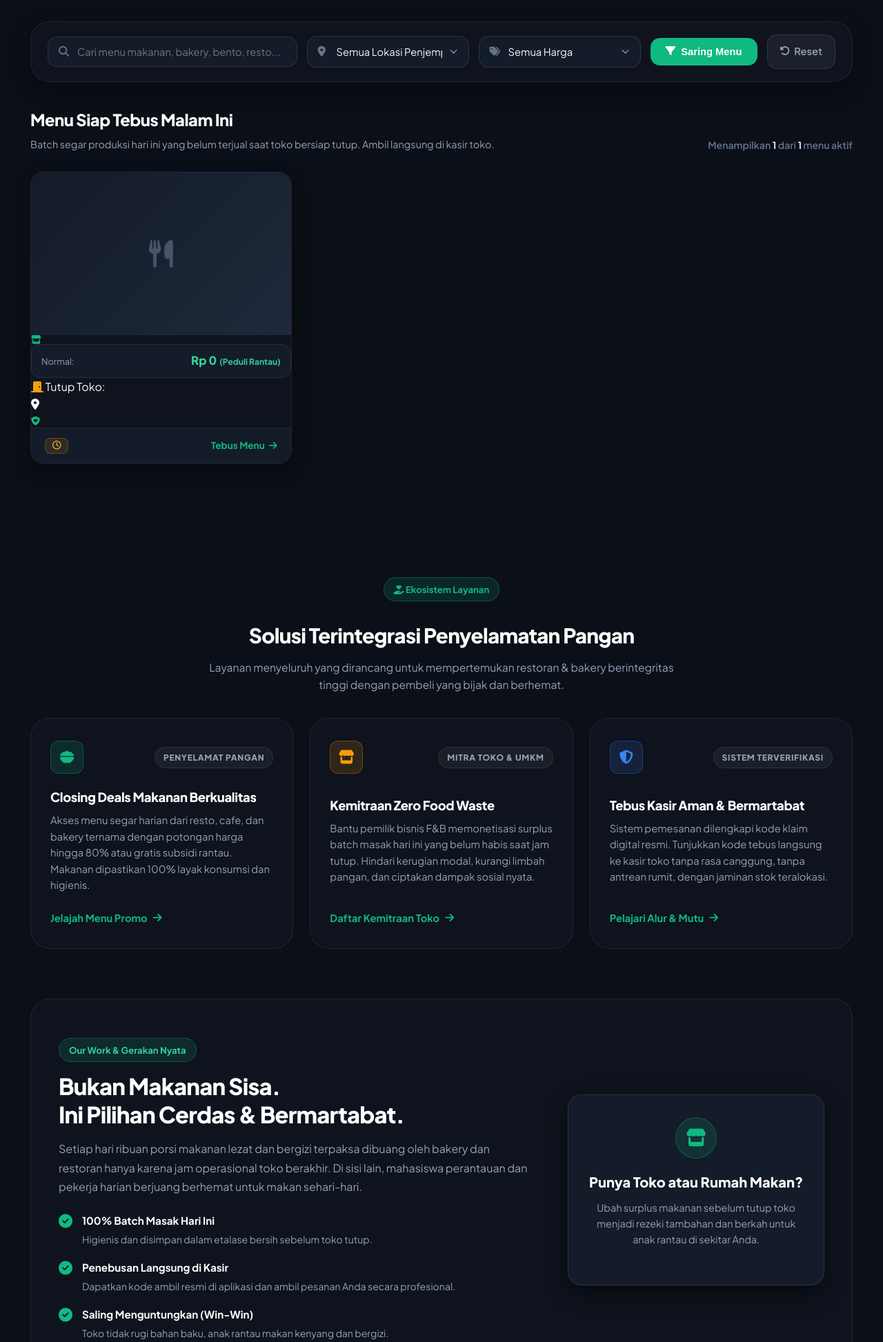
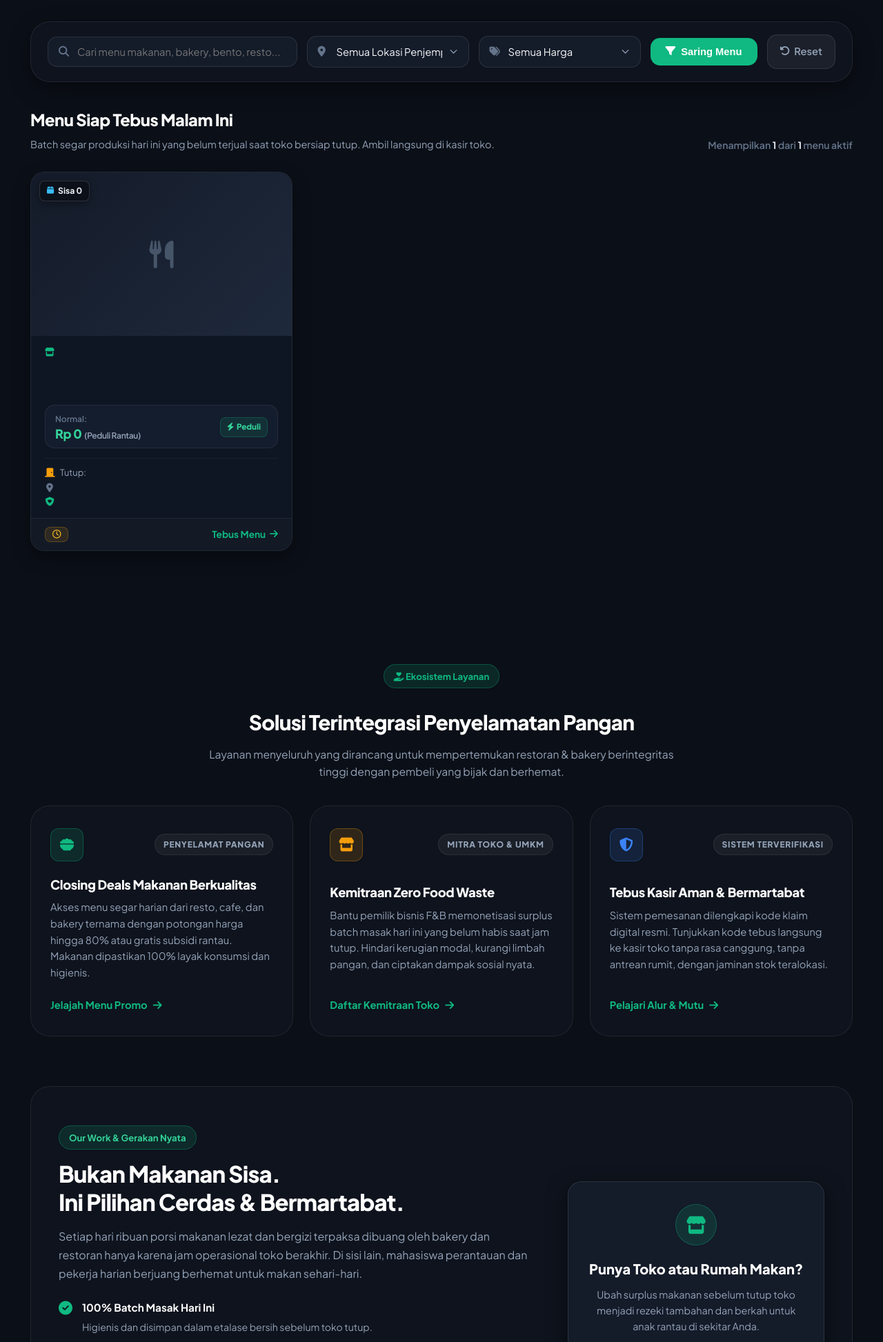
Before and after one commit to pahmiiansyah-rgb/berbagi-rasa, a PHP site: template views/donations/index.php in a window 1280 px wide. Shown: the part 975-2921 px from the top of the page at 69% size. Run offline with PHP 8.4, Linux system fonts and the light colour scheme; the template is opened without the code that fills it: most values are stand-ins (such as "Sample title", 1, 10 or a date in 2020); data that the repository does not hold is empty; some libraries are stand-ins or nearby versions.

Commit message:
style: rapikan card menu makanan, perbaiki hierarki harga dan meta list agar tidak bentrok

```diff
--- a/assets/css/style.css
+++ b/assets/css/style.css
@@ -1009,13 +1009,13 @@ select.form-control-cinematic {
    ========================================================================== */
 .card-grid-cinematic, .card-grid {
     display: grid;
-    grid-template-columns: repeat(auto-fill, minmax(290px, 1fr));
-    gap: 28px;
+    grid-template-columns: repeat(auto-fill, minmax(315px, 1fr));
+    gap: 26px;
     margin-bottom: 48px;
 }
 
 .food-card-cinematic, .food-card-3d {
-    background: #0e131d;
+    background: #0f1623;
     border-radius: var(--radius-lg);
     border: 1px solid rgba(255, 255, 255, 0.08);
     overflow: hidden;
@@ -1023,15 +1023,15 @@ select.form-control-cinematic {
     flex-direction: column;
     text-decoration: none;
     color: inherit;
-    transition: transform 0.28s cubic-bezier(0.4, 0, 0.2, 1), border-color 0.28s ease, box-shadow 0.28s ease;
-    box-shadow: 0 10px 25px rgba(0, 0, 0, 0.4);
+    transition: transform 0.25s cubic-bezier(0.4, 0, 0.2, 1), border-color 0.25s ease, box-shadow 0.25s ease;
+    box-shadow: 0 10px 24px rgba(0, 0, 0, 0.35);
     position: relative;
 }
 
 .food-card-cinematic:hover, .food-card-3d:hover {
-    transform: translateY(-8px);
-    border-color: rgba(16, 185, 129, 0.4);
-    box-shadow: 0 20px 40px rgba(0, 0, 0, 0.6), 0 0 20px rgba(16, 185, 129, 0.15);
+    transform: translateY(-6px);
+    border-color: rgba(16, 185, 129, 0.45);
+    box-shadow: 0 20px 36px rgba(0, 0, 0, 0.55), 0 0 20px rgba(16, 185, 129, 0.12);
 }
 
 .card-image-wrap {
@@ -1065,9 +1065,194 @@ select.form-control-cinematic {
     font-size: 2.5rem;
 }
 
+.badge-quota-floating {
+    position: absolute;
+    top: 12px;
+    left: 12px;
+    z-index: 2;
+    background: rgba(11, 15, 23, 0.85);
+    backdrop-filter: blur(8px);
+    -webkit-backdrop-filter: blur(8px);
+    color: #f1f5f9;
+    font-size: 0.76rem;
+    font-weight: 700;
+    padding: 4px 10px;
+    border-radius: var(--radius-sm);
+    border: 1px solid rgba(255, 255, 255, 0.14);
+    display: inline-flex;
+    align-items: center;
+    gap: 6px;
+    box-shadow: 0 4px 12px rgba(0, 0, 0, 0.35);
+}
+
+.badge-quota-floating i {
+    color: #38bdf8;
+    font-size: 0.72rem;
+}
+
+.badge-discount-floating {
+    position: absolute;
+    top: 12px;
+    right: 12px;
+    z-index: 2;
+}
+
+.food-card-cinematic .card-body {
+    padding: 18px 20px 16px;
+    display: flex;
+    flex-direction: column;
+    flex: 1 1 auto;
+}
+
+.food-card-cinematic .store-label {
+    display: inline-flex;
+    align-items: center;
+    gap: 6px;
+    font-size: 0.78rem;
+    font-weight: 700;
+    color: #34d399;
+    margin-bottom: 8px;
+    letter-spacing: 0.02em;
+}
+
+.food-card-cinematic .store-label i {
+    font-size: 0.78rem;
+    color: #10b981;
+}
+
+.food-card-cinematic .card-title {
+    font-size: 1.05rem;
+    font-weight: 750;
+    color: #ffffff;
+    line-height: 1.4;
+    margin: 0 0 14px 0;
+    display: -webkit-box;
+    -webkit-line-clamp: 2;
+    -webkit-box-orient: vertical;
+    overflow: hidden;
+    height: 2.85em;
+    letter-spacing: -0.015em;
+    transition: color 0.18s ease;
+}
+
+.food-card-cinematic:hover .card-title {
+    color: #34d399;
+}
+
+.food-card-cinematic .price-container-3d {
+    background: #141d2d;
+    border: 1px solid rgba(255, 255, 255, 0.07);
+    border-radius: var(--radius-md);
+    padding: 10px 14px;
+    display: flex;
+    align-items: center;
+    justify-content: space-between;
+    gap: 10px;
+    margin-bottom: 14px;
+}
+
+.price-left-block {
+    display: flex;
+    flex-direction: column;
+    gap: 2px;
+}
+
+.price-original-label {
+    font-size: 0.75rem;
+    color: #64748b;
+    font-weight: 600;
+}
+
+.price-original-label del {
+    color: #64748b;
+}
+
+.price-final-deal {
+    font-size: 1.25rem;
+    font-weight: 850;
+    color: #f87171;
+    letter-spacing: -0.02em;
+    display: flex;
+    align-items: baseline;
+    gap: 4px;
+    line-height: 1.1;
+}
+
+.price-final-deal.free {
+    color: #34d399;
+    font-size: 1.12rem;
+}
+
+.price-unit-text {
+    font-size: 0.75rem;
+    color: #94a3b8;
+    font-weight: 600;
+}
+
+.price-deal-badge {
+    font-size: 0.72rem;
+    font-weight: 750;
+    color: #34d399;
+    background: rgba(16, 185, 129, 0.12);
+    border: 1px solid rgba(16, 185, 129, 0.25);
+    padding: 4px 9px;
+    border-radius: var(--radius-sm);
+    white-space: nowrap;
+    display: inline-flex;
+    align-items: center;
+    gap: 4px;
+}
+
+.food-card-cinematic .card-meta-list {
+    display: flex;
+    flex-direction: column;
+    gap: 7px;
+    margin-top: auto;
+    padding-top: 12px;
+    border-top: 1px solid rgba(255, 255, 255, 0.05);
+}
+
+.food-card-cinematic .card-meta-list .meta-item {
+    display: flex;
+    align-items: center;
+    gap: 8px;
+    font-size: 0.8rem;
+    color: #94a3b8;
+    line-height: 1.35;
+}
+
+.food-card-cinematic .card-meta-list .meta-item i {
+    width: 14px;
+    font-size: 0.82rem;
+    color: #64748b;
+    flex-shrink: 0;
+    text-align: center;
+}
+
+.food-card-cinematic .card-meta-list .meta-item span {
+    white-space: nowrap;
+    overflow: hidden;
+    text-overflow: ellipsis;
+}
+
+.food-card-cinematic .card-meta-list .meta-item strong {
+    color: #fbbf24;
+    font-weight: 700;
+}
+
+.food-card-cinematic .card-meta-list .meta-item.quality-guarantee {
+    color: #34d399;
+    font-weight: 600;
+    font-size: 0.78rem;
+}
+
+.food-card-cinematic .card-meta-list .meta-item.quality-guarantee i {
+    color: #10b981;
+}
+
 .card-footer-cinematic, .card-footer-3d {
-    padding: 14px 20px;
-    background: #141b29;
+    padding: 12px 20px;
+    background: #131a26;
     border-top: 1px solid rgba(255, 255, 255, 0.06);
     display: flex;
     align-items: center;
@@ -2684,8 +2869,8 @@ body.mobile-drawer-locked {
    ========================================================================== */
 .badge-discount-floating {
     position: absolute;
-    top: 14px;
-    right: 14px;
+    top: 12px;
+    right: 12px;
     z-index: 2;
 }
 
--- a/views/donations/index.php
+++ b/views/donations/index.php
@@ -177,45 +177,49 @@
 
                     <div class="card-body">
                         <div class="store-label">
-                            <i class="fa-solid fa-store" style="color: var(--primary);"></i>
+                            <i class="fa-solid fa-store"></i>
                             <span><?= e($item['nama_donatur']) ?></span>
                         </div>
 
-                        <h3 class="card-title"><?= e($item['judul']) ?></h3>
+                        <h3 class="card-title" title="<?= e($item['judul']) ?>"><?= e($item['judul']) ?></h3>
 
                         <!-- Price Section (Original vs Discounted) -->
                         <div class="price-container-3d">
-                            <?php if (($item['tipe_penawaran'] ?? '') === 'gratis_peduli' || (int)($item['harga_diskon'] ?? 0) === 0): ?>
-                                <div class="price-original">
+                            <div class="price-left-block">
+                                <span class="price-original-label">
                                     Normal: <del><?= formatRupiah((int)($item['harga_asli'] ?? 0)) ?></del>
-                                </div>
-                                <div class="price-final free">
-                                    Rp 0 <span class="price-note">(Peduli Rantau)</span>
-                                </div>
-                            <?php else: ?>
-                                <div class="price-original">
-                                    Normal: <del><?= formatRupiah((int)($item['harga_asli'] ?? 0)) ?></del>
-                                </div>
-                                <div class="price-final">
-                                    <?= formatRupiah((int)($item['harga_diskon'] ?? 0)) ?>
-                                    <span class="price-unit">/ <?= e($item['satuan']) ?></span>
-                                </div>
-                            <?php endif; ?>
+                                </span>
+                                <?php if (($item['tipe_penawaran'] ?? '') === 'gratis_peduli' || (int)($item['harga_diskon'] ?? 0) === 0): ?>
+                                    <div class="price-final-deal free">
+                                        Rp 0 <span class="price-unit-text">(Peduli Rantau)</span>
+                                    </div>
+                                <?php else: ?>
+                                    <div class="price-final-deal">
+                                        <?= formatRupiah((int)($item['harga_diskon'] ?? 0)) ?>
+                                        <span class="price-unit-text">/ <?= e($item['satuan']) ?></span>
+                                    </div>
+                                <?php endif; ?>
+                            </div>
+                            <div class="price-right-tag">
+                                <span class="price-deal-badge">
+                                    <i class="fa-solid fa-bolt"></i> <?= (($item['tipe_penawaran'] ?? '') === 'gratis_peduli' || (int)($item['harga_diskon'] ?? 0) === 0) ? 'Peduli' : 'Closing Deal' ?>
+                                </span>
+                            </div>
                         </div>
 
                         <div class="card-meta-list">
-                            <div class="meta-item" title="Jam Tutup Toko">
+                            <div class="meta-item" title="Jam Tutup Toko: <?= e($item['jam_tutup'] ?? '21:00 WIB') ?>">
                                 <i class="fa-solid fa-door-closed" style="color: #f59e0b;"></i>
-                                <span>Tutup Toko: <strong style="color: #fbbf24;"><?= e($item['jam_tutup'] ?? '21:00 WIB') ?></strong></span>
+                                <span>Tutup: <strong><?= e($item['jam_tutup'] ?? '21:00 WIB') ?></strong></span>
                             </div>
 
-                            <div class="meta-item" title="Lokasi Pengambilan">
+                            <div class="meta-item" title="<?= e($item['lokasi_ambil']) ?>">
                                 <i class="fa-solid fa-location-dot"></i>
                                 <span><?= e($item['lokasi_ambil']) ?></span>
                             </div>
 
-                            <div class="meta-item quality-guarantee" title="Jaminan Kebersihan">
-                                <i class="fa-solid fa-shield-heart" style="color: #10b981;"></i>
+                            <div class="meta-item quality-guarantee" title="<?= e($item['jaminan_kualitas'] ?? '100% Segar & Higienis') ?>">
+                                <i class="fa-solid fa-shield-heart"></i>
                                 <span><?= e($item['jaminan_kualitas'] ?? '100% Segar & Higienis') ?></span>
                             </div>
                         </div>
```
